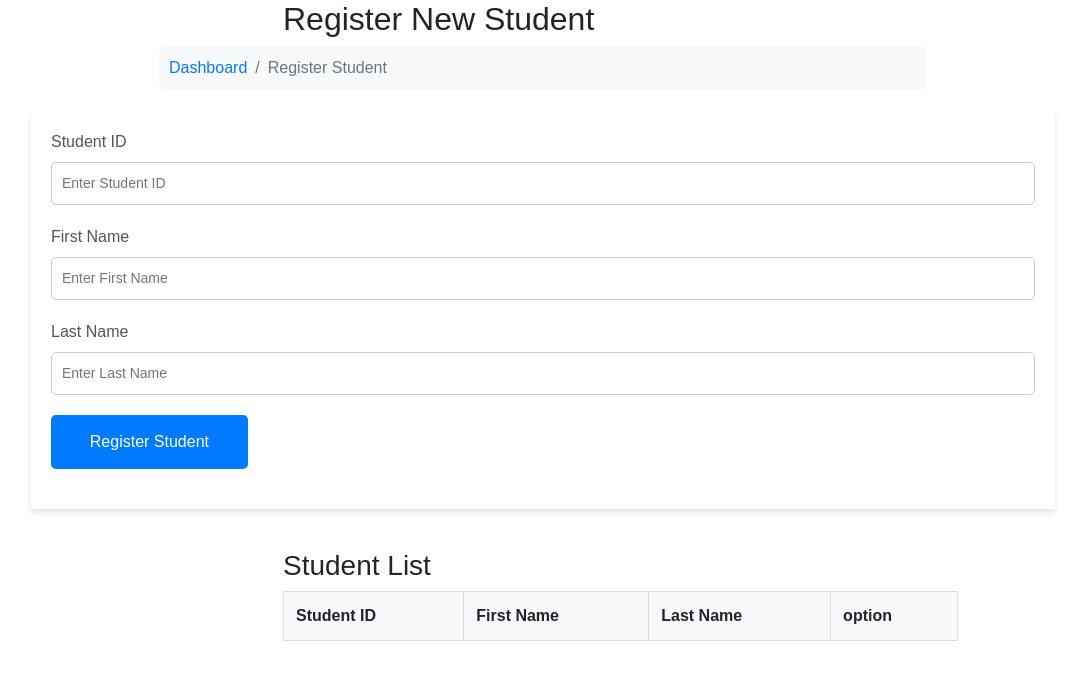
After one commit to LanzMallari/3b-Midterm, a PHP site: page /studet.php in a window 1280 px wide. The commit adds this page. Shown: the top 680 px of the page, without its empty margins (97-1182 px from the left). Run offline with PHP 8.4, Linux system fonts and the light colour scheme; lists and menus that the app fills with data are empty.

Commit message:
the student page design has been created

```diff
--- a/dashboard.php
+++ b/dashboard.php
@@ -1,11 +1,11 @@
 <?php
-// Include the functions file
+
 include('function.php');
 
-// Check if the user is logged in
+
 check_login();
 
-// Retrieve user email from session using the function
+
 $user_email = get_user_email();
 ?>
 <!DOCTYPE html>
--- /dev/null
+++ b/studet.php
@@ -0,0 +1,199 @@
+
+<!DOCTYPE html>
+<html lang="en">
+<head>
+    <meta charset="UTF-8">
+    <meta name="viewport" content="width=device-width, initial-scale=1.0">
+    <title>Register Student</title>
+    <link href="https://stackpath.bootstrapcdn.com/bootstrap/4.3.1/css/bootstrap.min.css" rel="stylesheet">
+    <style>
+        body {
+            font-family: Arial, sans-serif;
+            background-color: white;
+        }
+
+        .container {
+            width: 80%;
+            margin: 20px auto;
+            background-color: #fff;
+            padding: 20px;
+            box-shadow: 0 4px 6px rgba(0, 0, 0, 0.1);
+        }
+
+        .h2 {
+            width: 60%;
+            margin-left: 380px;
+        }
+
+        .breadcrumbs {
+            margin: 10px 0;
+            width: 60%;
+            margin: 0 auto;
+        }
+
+        .breadcrumbs ol {
+            background-color: #f8f9fa;
+            padding: 10px;
+            border-radius: 5px;
+        }
+
+        .breadcrumbs a {
+            color: #007bff;
+            text-decoration: none;
+        }
+
+        .breadcrumbs .breadcrumb-item.active {
+            color: #6c757d;
+        }
+
+        .error-box {
+            background-color: #f8d7da;
+            color: #721c24;
+            padding: 15px;
+            width: 60%;
+            margin-left: 380px;
+            margin-bottom: 20px;
+            border-radius: 8px;
+            border: 1px solid #f5c6cb;
+        }
+
+        .form-group {
+            margin-bottom: 20px;
+        }
+
+        .form-group label {
+            font-size: 16px;
+            color: #555;
+        }
+
+        .form-group input {
+            width: 100%;
+            padding: 10px;
+            font-size: 14px;
+            border: 1px solid #ccc;
+            border-radius: 5px;
+        }
+
+        .form-group button {
+            width: 20%;
+            padding: 15px;
+            font-size: 16px;
+            background-color: #007bff;
+            color: white;
+            border: none;
+            border-radius: 5px;
+        }
+
+        .form-group button:hover {
+            background-color: #0056b3;
+        }
+
+        .student-list-container {
+            margin-top: 40px;
+            margin-left: 380px;
+        }
+
+        .student-list table {
+            width: 75%;
+            border-collapse: collapse;
+        }
+
+        .student-list th, .student-list td {
+            padding: 12px;
+            border: 1px solid #ddd;
+            text-align: left;
+        }
+
+        .student-list th {
+            background-color: #f8f9fa;
+        }
+
+        .student-list td {
+            background-color: #fdfdfd;
+        }
+
+        .student-list tr:hover {
+            background-color: #f1f1f1;
+        }
+
+        .action-buttons {
+            display: flex;
+            gap: 10px;
+        }
+
+        .action-buttons a {
+            padding: 5px 10px;
+            color: white;
+            background-color: #007bff;
+            border-radius: 5px;
+            text-decoration: none;
+        }
+
+        .action-buttons a:hover {
+            background-color: #0056b3;
+        }
+
+        .action-buttons .delete {
+            background-color: #dc3545;
+        }
+
+        .action-buttons .delete:hover {
+            background-color: #c82333;
+        }
+    </style>
+</head>
+<body>
+
+<h2 class="h2">Register New Student</h2>
+
+<nav aria-label="breadcrumb" class="breadcrumbs">
+    <ol class="breadcrumb">
+        <li class="breadcrumb-item"><a href="dashboard.php">Dashboard</a></li>
+        <li class="breadcrumb-item active" aria-current="page">Register Student</li>
+    </ol>
+</nav>
+
+
+<div class="container">
+    <form action="" method="POST">
+        <div class="form-group">
+            <label for="studentId">Student ID</label>
+            <input type="text" id="studentId" name="studentId" placeholder="Enter Student ID">
+        </div>
+        <div class="form-group">
+            <label for="firstName">First Name</label>
+            <input type="text" id="firstName" name="firstName" placeholder="Enter First Name">
+        </div>
+        <div class="form-group">
+            <label for="lastName">Last Name</label>
+            <input type="text" id="lastName" name="lastName" placeholder="Enter Last Name">
+        </div>
+
+        <div class="form-group">
+            <button type="submit">Register Student</button>
+        </div>
+    </form>
+</div>
+
+<div class="student-list-container">
+    <h3>Student List</h3>
+    <div class="student-list">
+        <table>
+            <thead>
+                <tr>
+                    <th>Student ID</th>
+                    <th>First Name</th>
+                    <th>Last Name</th>
+                    <th>option</th>
+
+                </tr>
+            </thead>
+            <tbody>
+
+            </tbody>
+        </table>
+    </div>
+</div>
+
+</body>
+</html>
```
